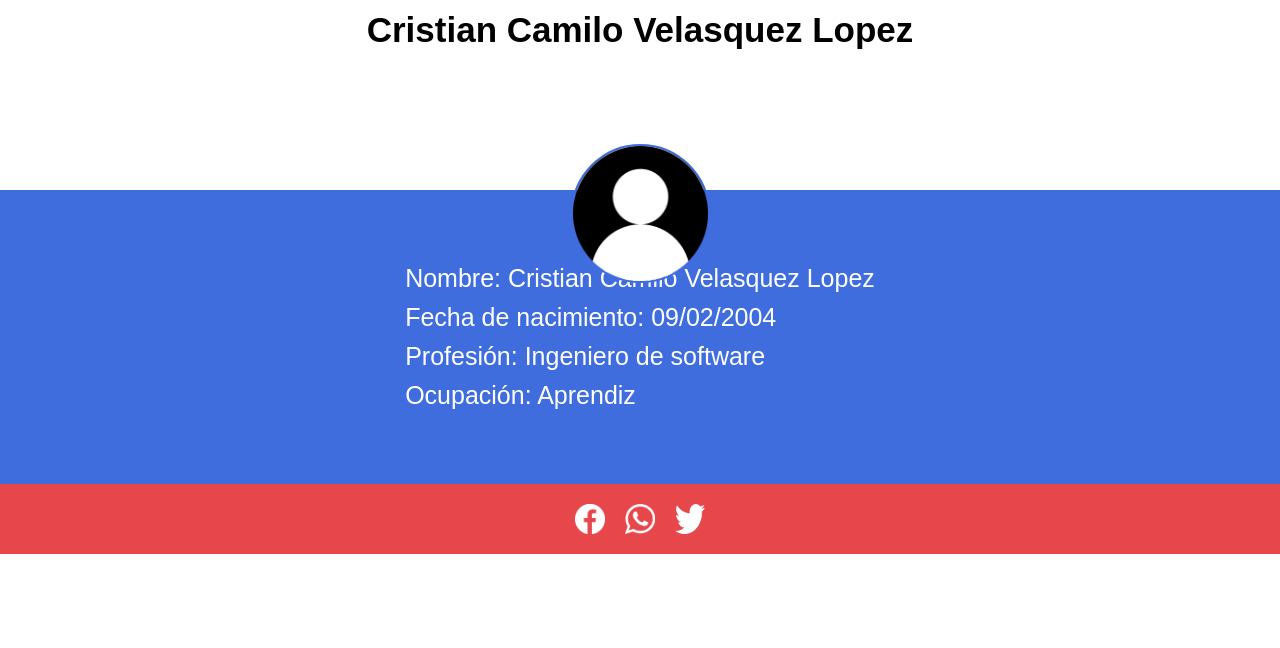
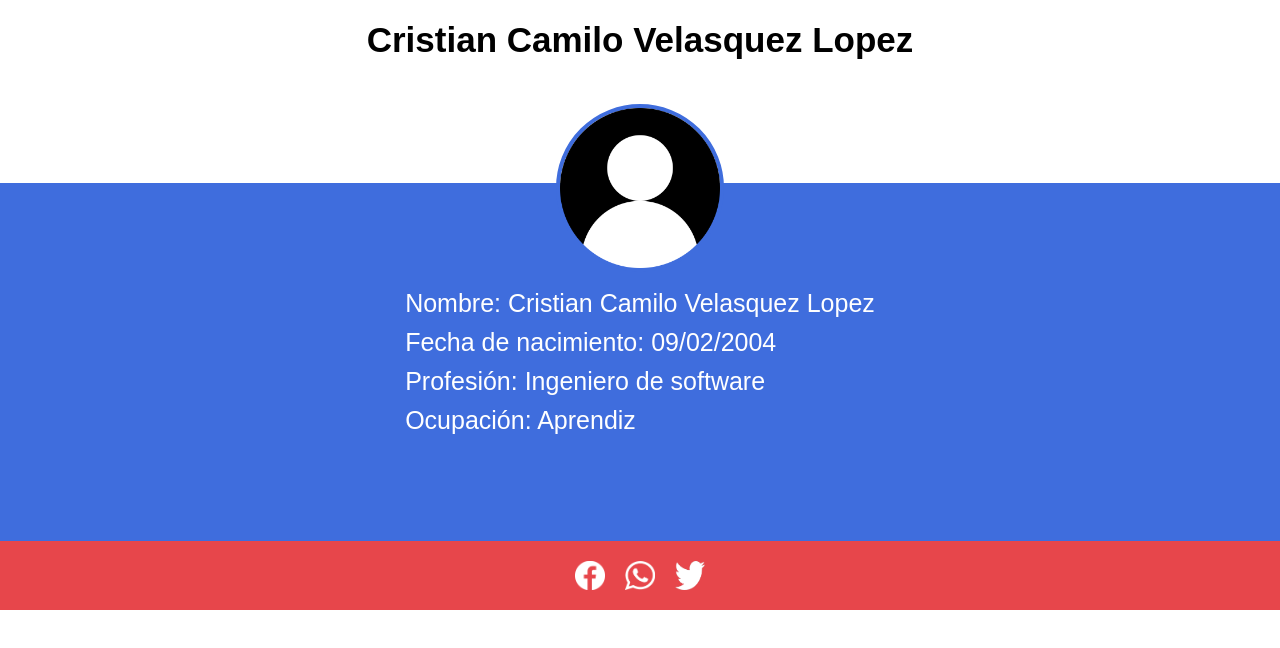
Before and after one commit to Camilo3312/Mobile-design, a plain HTML site: page index.html in a window 1280 px wide. Drawn offline with Linux system fonts and the light colour scheme.

Commit message:
Se agregaron mediaqueries

```diff
--- a/styles.css
+++ b/styles.css
@@ -13,15 +13,16 @@ header {
 }
 
 .title {
-    margin: 10px 0 4em 0;
+    margin: 20px 0 3.5em 0;
     font-size: 35px;
     text-align: center;
 }
 
 .img_perfil_header {
-    height: 135px;
+    height: 160px;
     border-radius: 100px;
-    border: 2px solid #3f6ddd;
+    border: 4px solid #3f6ddd;
+    /* box-shadow: 0 0 25px #7629cf; */
 
     position: absolute;
     top: 9em;
@@ -29,6 +30,12 @@ header {
 
 .img_perfil_header img {
     height: 100%;
+}
+
+@media screen and (min-width: 545px) {
+    .img_perfil_header {
+        top: 6.5em;
+    }
 }
 
 /* Sections */
@@ -42,7 +49,7 @@ header {
 }
 
 .info_personal ul {
-    padding: 4em 25px;
+    padding: 6em 35px;
 }
 
 .info_personal ul li {
```
